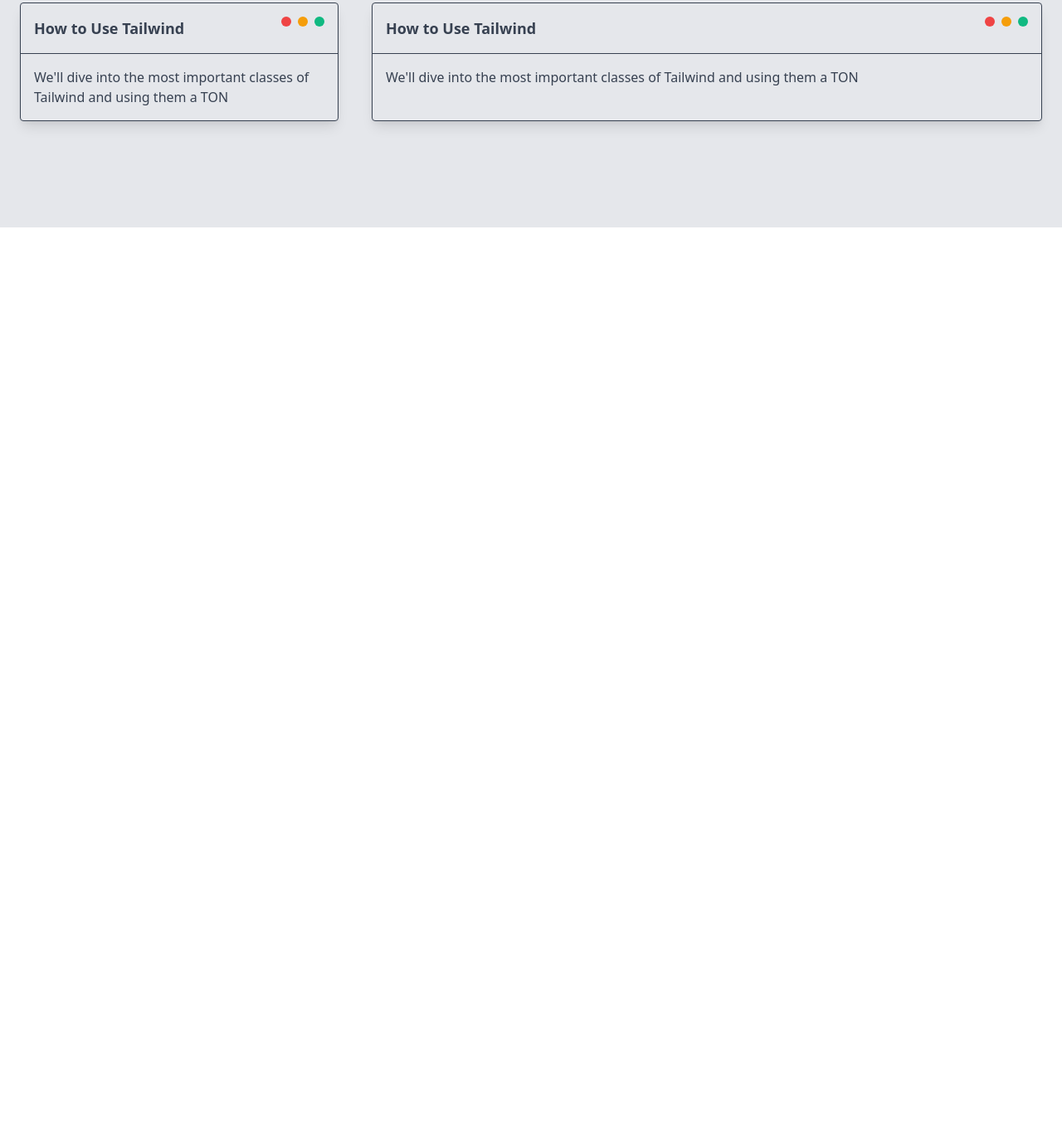
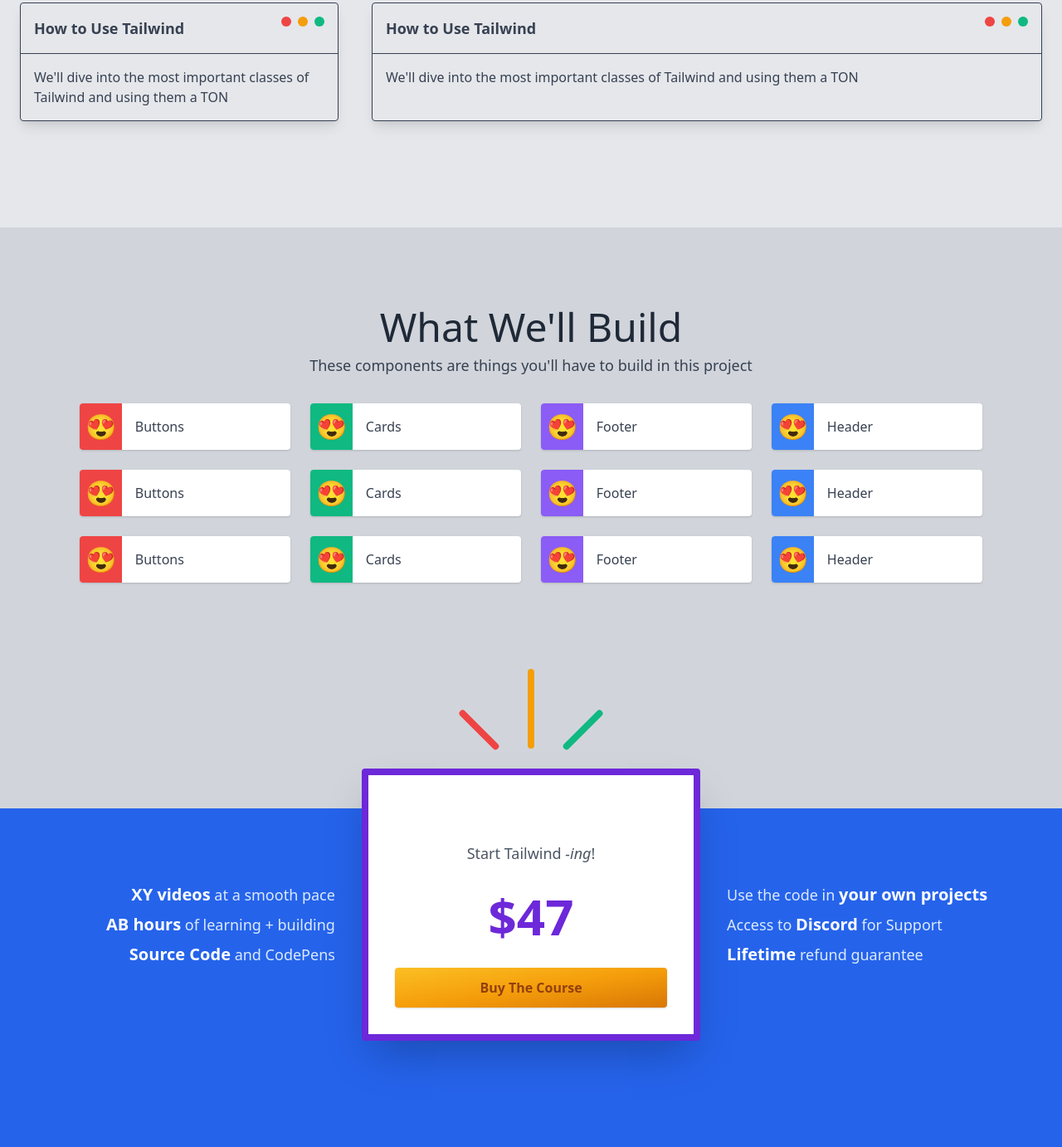
Before and after one commit to layfredrc/Tailwind-Playground, a website built with Parcel: page src/index.html in a window 1280 px wide. Shown: the part 2913-4295 px from the top of the page at 83% size. Before the commit the page ends 3187 px from the top, so only its background shows below. Built offline with nearby package versions, Linux system fonts and the light colour scheme.

Commit message:
Grid layout + Pricing section

```diff
--- a/src/index.html
+++ b/src/index.html
@@ -355,9 +355,191 @@
 			</div>
 		</div>
 		<!-- what we will build  ============================================================================= -->
+		<div class="p-24 bg-gray-300 text-gray-700">
+			<div class="container mx-auto px-6 lg:px-0">
+				<div class="mb-8 text-center">
+					<h2 class="mb-2 text-5xl text-gray-800">What We'll Build</h2>
+					<p class="text-lg text-gray-700">
+						These components are things you'll have to build in this project
+					</p>
+				</div>
+			</div>
 
+			<div
+				class="grid grid-cols-1 md:grid-cols-2 lg:grid-cols-3 xl:grid-cols-4 gap-6"
+			>
+				<div class="flex bg-white rounded shadow">
+					<div
+						class="w-1/5 flex items-center justify-center text-3xl bg-red-500 rounded-l"
+					>
+						😍
+					</div>
+					<div class="p-4">Buttons</div>
+				</div>
+				<div class="flex bg-white rounded shadow">
+					<div
+						class="w-1/5 flex items-center justify-center text-3xl bg-green-500 rounded-l"
+					>
+						😍
+					</div>
+					<div class="p-4">Cards</div>
+				</div>
+				<div class="flex bg-white rounded shadow">
+					<div
+						class="w-1/5 flex items-center justify-center text-3xl bg-purple-500 rounded-l"
+					>
+						😍
+					</div>
+					<div class="p-4">Footer</div>
+				</div>
+				<div class="flex bg-white rounded shadow">
+					<div
+						class="w-1/5 flex items-center justify-center text-3xl bg-blue-500 rounded-l"
+					>
+						😍
+					</div>
+					<div class="p-4">Header</div>
+				</div>
+				<div class="flex bg-white rounded shadow">
+					<div
+						class="w-1/5 flex items-center justify-center text-3xl bg-red-500 rounded-l"
+					>
+						😍
+					</div>
+					<div class="p-4">Buttons</div>
+				</div>
+				<div class="flex bg-white rounded shadow">
+					<div
+						class="w-1/5 flex items-center justify-center text-3xl bg-green-500 rounded-l"
+					>
+						😍
+					</div>
+					<div class="p-4">Cards</div>
+				</div>
+				<div class="flex bg-white rounded shadow">
+					<div
+						class="w-1/5 flex items-center justify-center text-3xl bg-purple-500 rounded-l"
+					>
+						😍
+					</div>
+					<div class="p-4">Footer</div>
+				</div>
+				<div class="flex bg-white rounded shadow">
+					<div
+						class="w-1/5 flex items-center justify-center text-3xl bg-blue-500 rounded-l"
+					>
+						😍
+					</div>
+					<div class="p-4">Header</div>
+				</div>
+				<div class="flex bg-white rounded shadow">
+					<div
+						class="w-1/5 flex items-center justify-center text-3xl bg-red-500 rounded-l"
+					>
+						😍
+					</div>
+					<div class="p-4">Buttons</div>
+				</div>
+				<div class="flex bg-white rounded shadow">
+					<div
+						class="w-1/5 flex items-center justify-center text-3xl bg-green-500 rounded-l"
+					>
+						😍
+					</div>
+					<div class="p-4">Cards</div>
+				</div>
+				<div class="flex bg-white rounded shadow">
+					<div
+						class="w-1/5 flex items-center justify-center text-3xl bg-purple-500 rounded-l"
+					>
+						😍
+					</div>
+					<div class="p-4">Footer</div>
+				</div>
+				<div class="flex bg-white rounded shadow">
+					<div
+						class="w-1/5 flex items-center justify-center text-3xl bg-blue-500 rounded-l"
+					>
+						😍
+					</div>
+					<div class="p-4">Header</div>
+				</div>
+			</div>
+		</div>
 		<!-- pricing  ============================================================================= -->
+		<div class="relative bg-blue-600 py-32 text-blue-100">
+			<!-- gray box for the top section  -->
+			<div class="absolute top-0 inset-x-0 h-44 bg-gray-300"></div>
 
+			<div
+				class="container mx-auto px-6 lg:px-0 flex flex-col lg:flex-row items-center lg:space-x-8 space-y-4 lg:space-y-0"
+			>
+				<!-- left box  -->
+				<div
+					class="lg:w-1/3 w-full order-2 lg:order-1 pt-12 lg:text-right text-center space-y-2 text-lg"
+				>
+					<p>
+						<strong class="font-bold text-white text-xl">XY videos</strong> at a
+						smooth pace
+					</p>
+					<p>
+						<strong class="font-bold text-white text-xl">AB hours</strong> of
+						learning + building
+					</p>
+					<p>
+						<strong class="font-bold text-white text-xl">Source Code</strong>
+						and CodePens
+					</p>
+				</div>
+				<!-- pricing box  -->
+				<div
+					class="lg:w-1/3 w-full order-1 lg:order-2 pt-12 relative bg-white p-8 text-gray-800 shadow-2xl border-8 border-purple-700 text-center space-y-8 transform hover:scale-105 transition duration-150 rounded"
+				>
+					<!-- showoff beam things  -->
+					<div
+						class="absolute top-0 inset-x-0 transform -translate-y-full flex justify-center items-end space-x-8"
+					>
+						<div
+							class="w-2 h-16 mb-8 bg-red-500 rounded transform -rotate-45 origin-bottom"
+						></div>
+						<div class="w-2 h-24 mb-8 bg-yellow-500 rounded"></div>
+						<div
+							class="w-2 h-16 mb-8 bg-green-500 rounded transform rotate-45 origin-bottom"
+						></div>
+					</div>
+
+					<h4 class="text-gray-600 text-lg">
+						Start Tailwind <span class="italic">-ing</span>!
+					</h4>
+					<div class="text-6xl text-purple-700 font-bold">$47</div>
+					<a
+						href=""
+						class="block p-3 bg-gradient-to-br from-yellow-400 via-yellow-500 to-yellow-600 text-yellow-800 rounded shadow font-bold hover:shadow-2xl hover:text-yellow-900 transition duration-300"
+						>Buy The Course</a
+					>
+				</div>
+				<!-- right box  -->
+				<div
+					class="lg:w-1/3 w-full order-3 pt-12 space-y-2 text-lg text-center lg:text-left"
+				>
+					<p>
+						Use the code in
+						<strong class="font-bold text-white text-xl"
+							>your own projects</strong
+						>
+					</p>
+					<p>
+						Access to
+						<strong class="font-bold text-white text-xl">Discord</strong>
+						for Support
+					</p>
+					<p>
+						<strong class="font-bold text-white text-xl">Lifetime</strong>
+						refund guarantee
+					</p>
+				</div>
+			</div>
+		</div>
 		<!-- faq  ============================================================================= -->
 
 		<!-- footer  ============================================================================= -->
```
